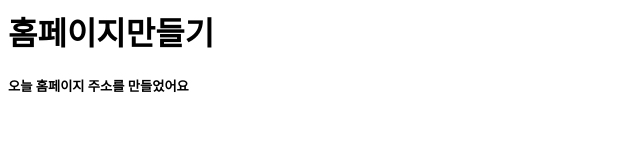
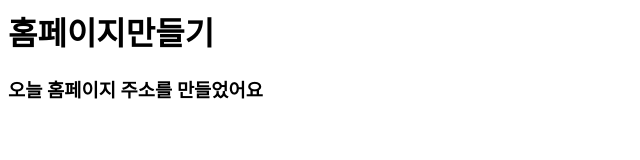
Before and after one commit to Ungheo/htmlBox, a plain HTML site: page index.html in a window 1280 px wide. Shown: the whole page, without its empty margins (0-640 px from the left). Drawn offline with Linux system fonts and the light colour scheme.

Commit message:
Add files via upload

```diff
--- a/index.html
+++ b/index.html
@@ -3,6 +3,6 @@
 </head>
 <body>
 <h1>홈페이지만들기</h1>
-<h5>오늘 홈페이지 주소를 만들었어요</h5>
+<h3>오늘 홈페이지 주소를 만들었어요</h3>
 </body>
 </html>
```
